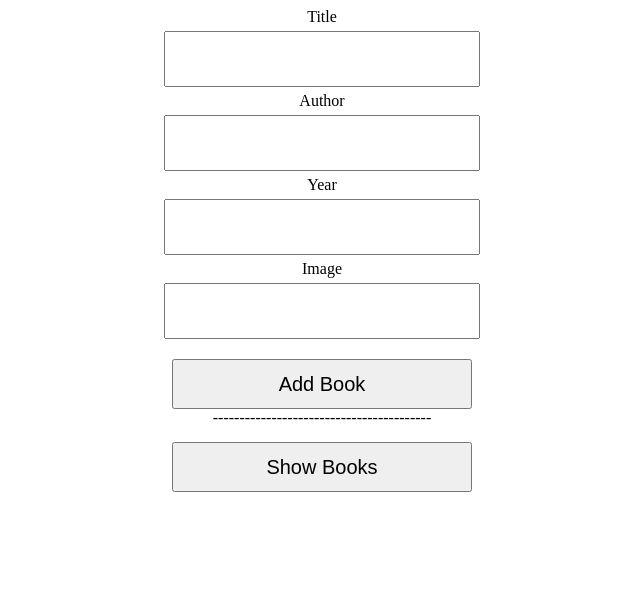
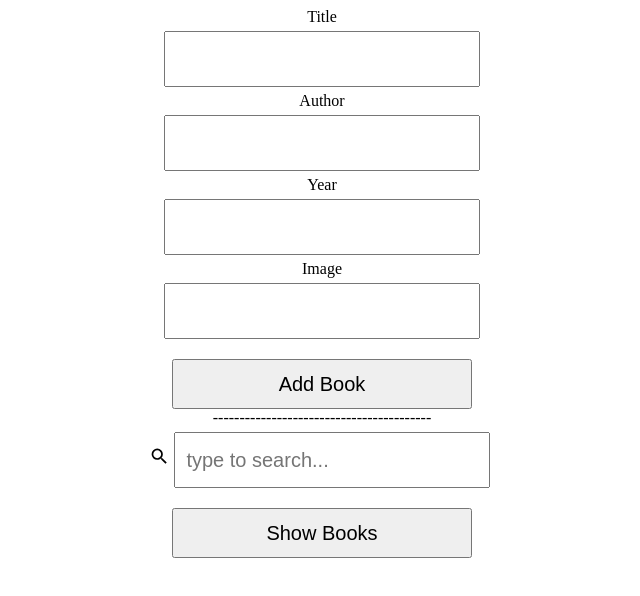
Before and after one commit to Mrlj4n/simple-crud-book, a React (Create React App) app in the folder client/: page / in a window 1280 px wide. Shown: the top 596 px of the page, without its empty margins (318-958 px from the left). Built offline with nearby package versions, Linux system fonts and the light colour scheme.

Commit message:
add client side search

```diff
--- a/client/package.json
+++ b/client/package.json
@@ -9,6 +9,7 @@
     "axios": "^0.27.2",
     "react": "^18.1.0",
     "react-dom": "^18.1.0",
+    "react-icons": "^4.3.1",
     "react-scripts": "5.0.1",
     "web-vitals": "^2.1.4"
   },
--- a/client/src/App.css
+++ b/client/src/App.css
@@ -51,5 +51,5 @@ button {
 .book h3{
   margin: 20px;
   margin-left: 45px;
-  font-family: monospace;
+  font-family: Georgia, 'Times New Roman', Times, serif;
 }
--- a/client/src/App.js
+++ b/client/src/App.js
@@ -2,6 +2,7 @@ import "./App.css";
 import { useState } from "react";
 import Axios from "axios";
 import axios from "axios";
+import { MdSearch } from 'react-icons/md';
 
 function App() {
   //states
@@ -10,6 +11,7 @@ function App() {
   const [year, setYear] = useState(0);
   const [image, setImage] = useState("");
   const [newTitle, setNewTitle] = useState("");
+  const [searchTerm, setSearchTerm] = useState("");
 
   const [bookList, setBookList] = useState([]);
   //events
@@ -41,7 +43,7 @@ function App() {
   const updateBookTitle = (id) => {
     Axios.put("http://localhost:3001/update", {
       title: newTitle,
-      id:id
+      id: id
     }).then((response) => {
       setBookList(bookList.map((val) => {
         return val.id == id ? {
@@ -93,10 +95,23 @@ function App() {
         />
         <button onClick={addBook}>Add Book</button>
         -----------------------------------------
+        <div className="searchBook">
+          <MdSearch className='search-icons' size='1.3em' />
+          <input type='text' placeholder='type to search...' onChange={(event) => {
+            setSearchTerm(event.target.value)
+          }} />
+        </div>
         <div className="books">
           <button onClick={getBooks}>Show Books</button>
         </div>
-        {bookList.map((value, key) => {
+        {bookList.filter((val) => {
+          if (searchTerm == "") {
+            return val
+          }
+          else if (val.title.toLowerCase().includes(searchTerm.toLocaleLowerCase())) {
+            return val
+          }
+        }).map((value, key) => {
           return (
             <div className="book">
 
@@ -107,7 +122,7 @@ function App() {
               <div>
                 <input type='text' onChange={(event) => {
                   setNewTitle(event.target.value);
-                }}/>
+                }} />
                 <button onClick={() => {
                   updateBookTitle(value.id)
                 }}>update</button>
@@ -124,7 +139,7 @@ function App() {
                 Image:<br></br>
                 {value.image}
               </h3>
-              </div>
+            </div>
 
           );
         })}
```
Also changed, not shown: 1 other file (tests, documents, lock files or other folders).
